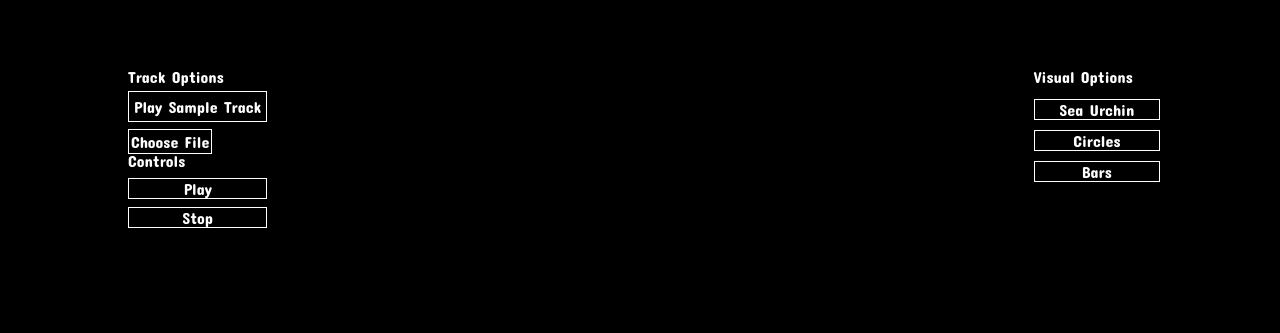
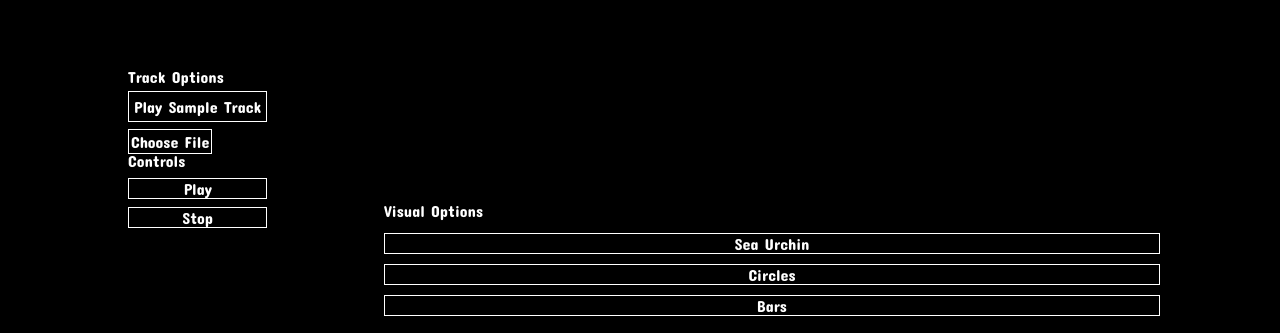
Before and after one commit to guticode04/Visualize, a plain HTML site: page index.html in a window 1280 px wide. Shown: the part 91-424 px from the top of the page. Drawn offline with Linux system fonts and the light colour scheme.

Commit message:
Update layout of site and update styling

```diff
--- a/dist/assets/style/visualize.css
+++ b/dist/assets/style/visualize.css
@@ -6,11 +6,11 @@
 }
 
 .creator-info {
-      list-style: none;
-      display: flex;
-      padding: 0;
-      margin: 0;
-   }
+   list-style: none;
+   display: flex;
+   padding: 0;
+   margin: 0;
+}
 
 .creator-info > li {
    padding: 5px;
@@ -43,6 +43,11 @@
    display: none;
 }
 
+.left-sidebar {
+   position: relative;
+   z-index: 2;
+}
+
 .options-controls {
    display: flex;
    justify-content: space-around;
@@ -56,6 +61,21 @@
 
 .play:hover {
    color: blue;
+}
+
+#renderer {
+   position: absolute;
+   top: 50%;
+   left: 50%;
+   transform: translate(-50%, -50%);
+   z-index: -1;
+}
+
+.right-sidebar {
+   position: relative;
+   z-index: 2;
+   top: 200px;
+   left: 30%;
 }
 
 .sample-track {
@@ -84,6 +104,11 @@
 
 .stop:hover {
    color: blue;
+}
+
+.visual-options {
+   display: flex;
+   flex-direction: column;
 }
 
 /* For Tablets */
--- a/index.html
+++ b/index.html
@@ -41,7 +41,12 @@
       </div>
    </div>
    <div class="right-sidebar">
-      <header>
+      <div class="visual-options">
+         <p class="section-title">Visual Options</p>
+         <a id="circle-bars">Sea Urchin</a>
+         <a id="circles">Circles</a>
+         <a id="bars">Bars</a>
+      </div>
          <h2>
             <ul class="creator-info">
                <li>
@@ -66,13 +71,7 @@
                </li>
             </ul>
          </h2>
-      </header>
-      <div class="visual-options">
-         <p class="section-title">Visual Options</p>
-         <a id="circle-bars">Sea Urchin</a>
-         <a id="circles">Circles</a>
-         <a id="bars">Bars</a>
-      </div>
+      <!-- </div> -->
    </div>
    <canvas id="renderer"></canvas>
 </body>
```
